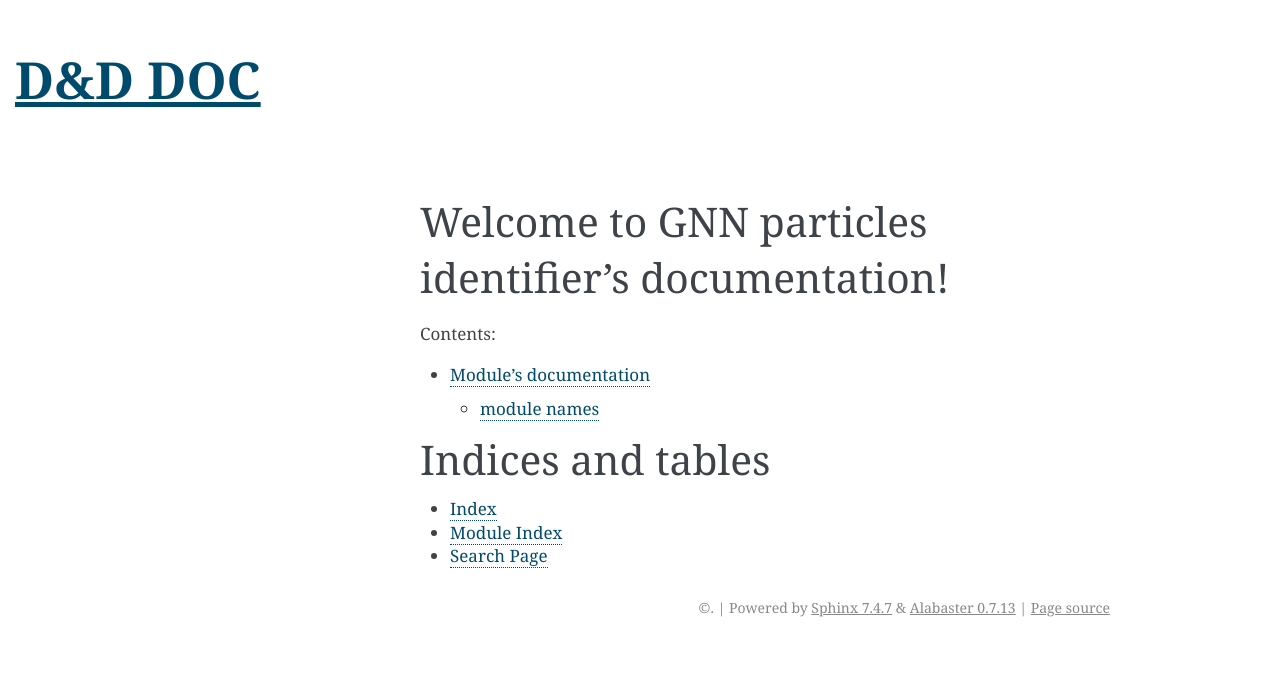
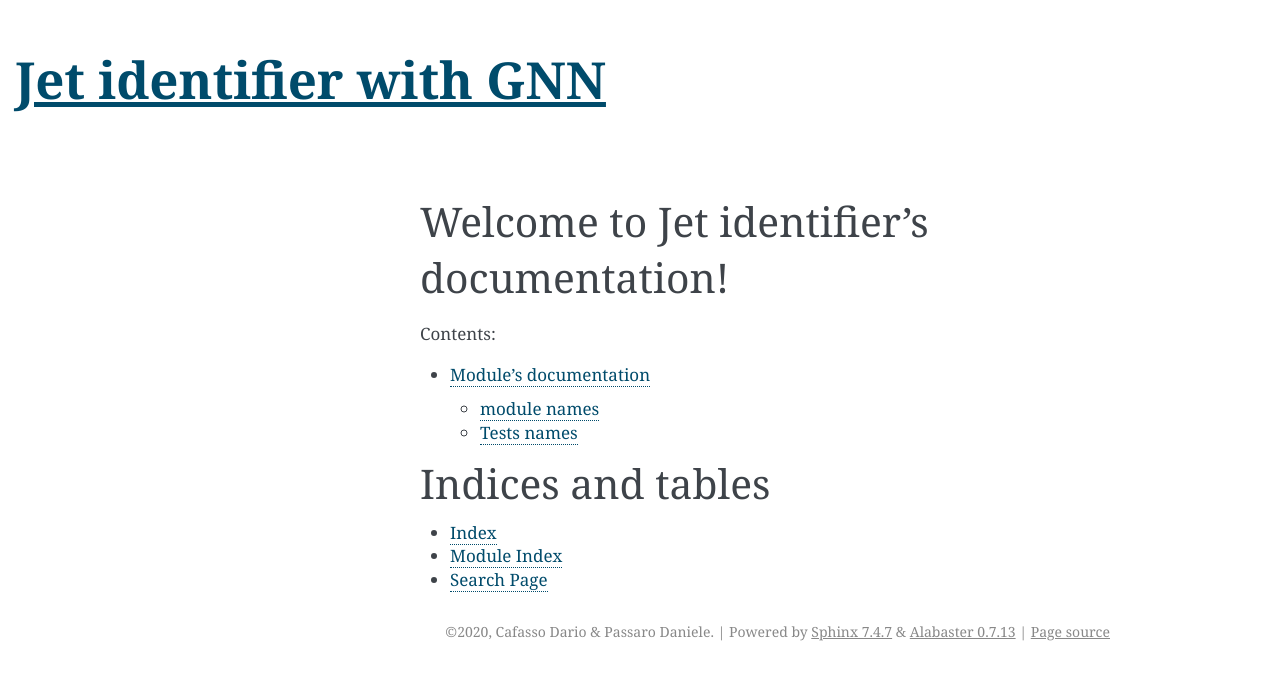
Before and after one commit to Dario-Caf/GNN-particles-identifier, a Sphinx documentation site: the page built from Docs/source/index.rst, in a window 1280 px wide. Shown: the top 680 px of the page. Built offline with Sphinx 7.4.7, drawn with Linux system fonts in a browser that asks for light colours.

Commit message:
Documentation setup.

```diff
--- a/Docs/source/_templates/layout.html
+++ b/Docs/source/_templates/layout.html
@@ -10,7 +10,7 @@
 {% block relbar1 %}
 
 <div style="background-color: white; text-align: left; padding: 10px 10px 15px 15px">
-<a href="{{ pathto('index') }}"><h1 style="font-size: 3em;">D&D DOC</h1></a>
+<a href="{{ pathto('index') }}"><h1 style="font-size: 3em;">Jet identifier with GNN</h1></a>
 </div>
 {{ super() }}
 {% endblock %}
--- a/Docs/source/conf.py
+++ b/Docs/source/conf.py
@@ -12,20 +12,20 @@
 # add these directories to sys.path here. If the directory is relative to the
 # documentation root, use os.path.abspath to make it absolute, like shown here.
 #
-import os
-import sys
-sys.path.insert(0, os.path.abspath('.'))
+import os, sys
+sys.path.insert(0, os.path.abspath('../..'))
 
 
 # -- Project information -----------------------------------------------------
 
-project = 'GNN particles identifier'
+project = 'Jet identifier with GNN'
+copyright = '2020, Cafasso Dario & Passaro Daniele'
 author = 'Cafasso Dario & Passaro Daniele'
 
 # The short X.Y version
-version = ''
+version = '0.0'
 # The full version, including alpha/beta/rc tags
-release = '0.0'
+release = '0.0.0'
 
 
 # -- General configuration ---------------------------------------------------
@@ -41,12 +41,8 @@ extensions = [
     'sphinx.ext.autodoc',
     'sphinx.ext.doctest',
     'sphinx.ext.intersphinx',
-    'sphinx.ext.todo',
     'sphinx.ext.coverage',
-    'sphinx.ext.mathjax',
-    'sphinx.ext.ifconfig',
-    'sphinx.ext.viewcode',
-    'sphinx.ext.githubpages',
+    'sphinx.ext.mathjax'
 ]
 
 # Add any paths that contain templates here, relative to this directory.
@@ -109,7 +105,7 @@ html_static_path = ['_static']
 # -- Options for HTMLHelp output ---------------------------------------------
 
 # Output file base name for HTML help builder.
-htmlhelp_basename = 'GNNparticlesidentifierdoc'
+htmlhelp_basename = 'JetIdentifierDoc'
 
 
 # -- Options for LaTeX output ------------------------------------------------
@@ -136,7 +132,7 @@ latex_elements = {
 # (source start file, target name, title,
 #  author, documentclass [howto, manual, or own class]).
 latex_documents = [
-    (master_doc, 'GNNparticlesidentifier.tex', 'GNN particles identifier Documentation',
+    (master_doc, 'JetIdentifier.tex', 'Jet identifier with GNN Documentation',
      'Cafasso Dario \\& Passaro Daniele', 'manual'),
 ]
 
@@ -146,7 +142,7 @@ latex_documents = [
 # One entry per manual page. List of tuples
 # (source start file, name, description, authors, manual section).
 man_pages = [
-    (master_doc, 'gnnparticlesidentifier', 'GNN particles identifier Documentation',
+    (master_doc, 'jetidentifier', 'Jet identifier with GNN Documentation',
      [author], 1)
 ]
 
@@ -157,8 +153,8 @@ man_pages = [
 # (source start file, target name, title, author,
 #  dir menu entry, description, category)
 texinfo_documents = [
-    (master_doc, 'GNNparticlesidentifier', 'GNN particles identifier Documentation',
-     author, 'GNNparticlesidentifier', 'One line description of project.',
+    (master_doc, 'jetidentifier', 'Jet identifier with GNN Documentation',
+     author, 'jetidentifier', 'One line description of project.',
      'Miscellaneous'),
 ]
 
--- a/Docs/source/index.rst
+++ b/Docs/source/index.rst
@@ -1,9 +1,9 @@
-.. GNN particles identifier documentation master file, created by
+.. Jet identifier with GNN documentation master file, created by
    sphinx-quickstart on Wed Jan 27 19:07:57 2021.
    You can adapt this file completely to your liking, but it should at least
    contain the root `toctree` directive.
 
-Welcome to GNN particles identifier's documentation!
+Welcome to Jet identifier's documentation!
 ====================================================
 
 .. toctree::
--- a/requirements.txt
+++ b/requirements.txt
@@ -1 +1,2 @@
+Numpy
 Tensorflow
```
Also changed, not shown: Docs/source/api.rst (+7 -1 lines), Jet_identifier/__init__.py (added), 4 other files.
